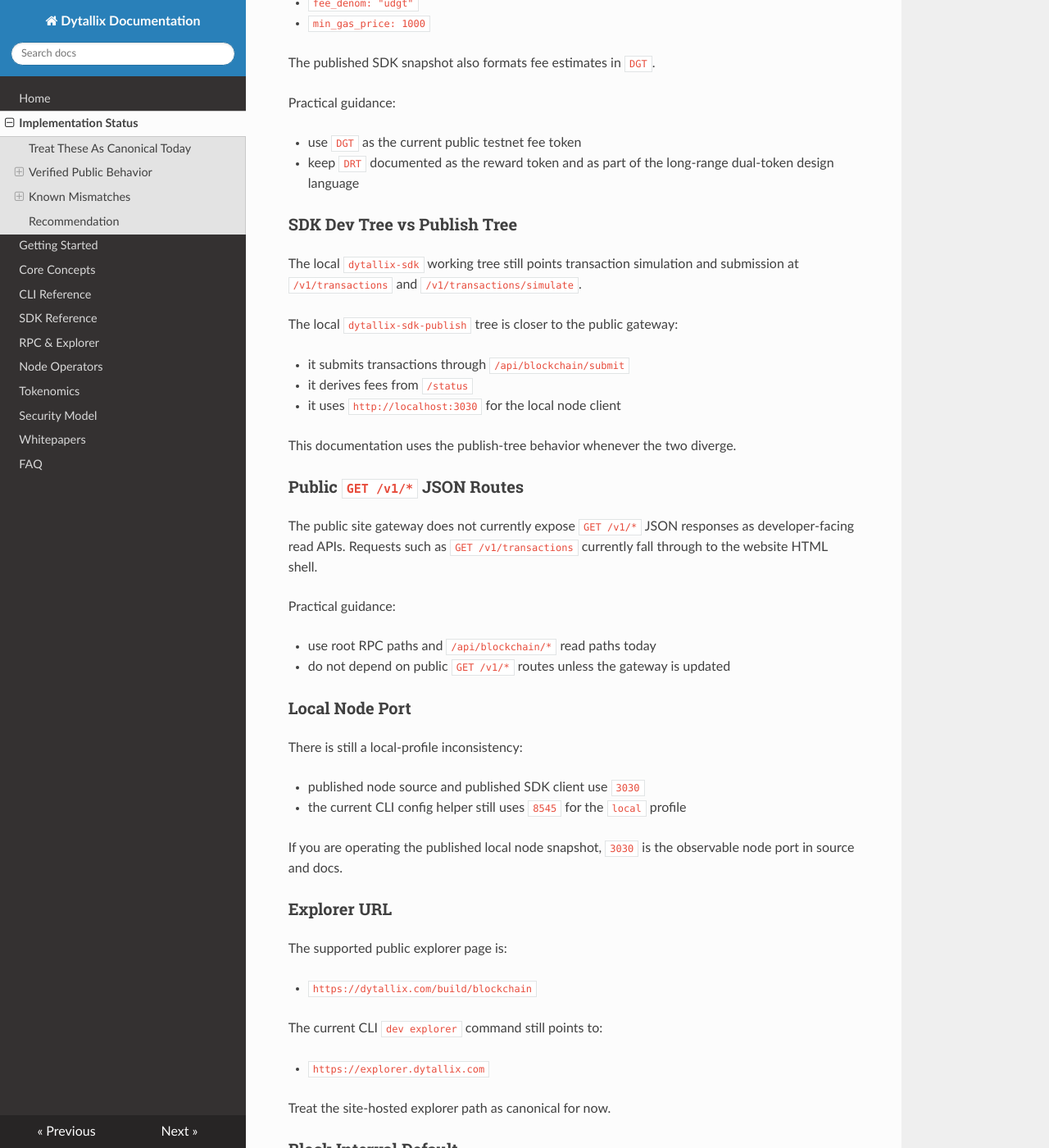
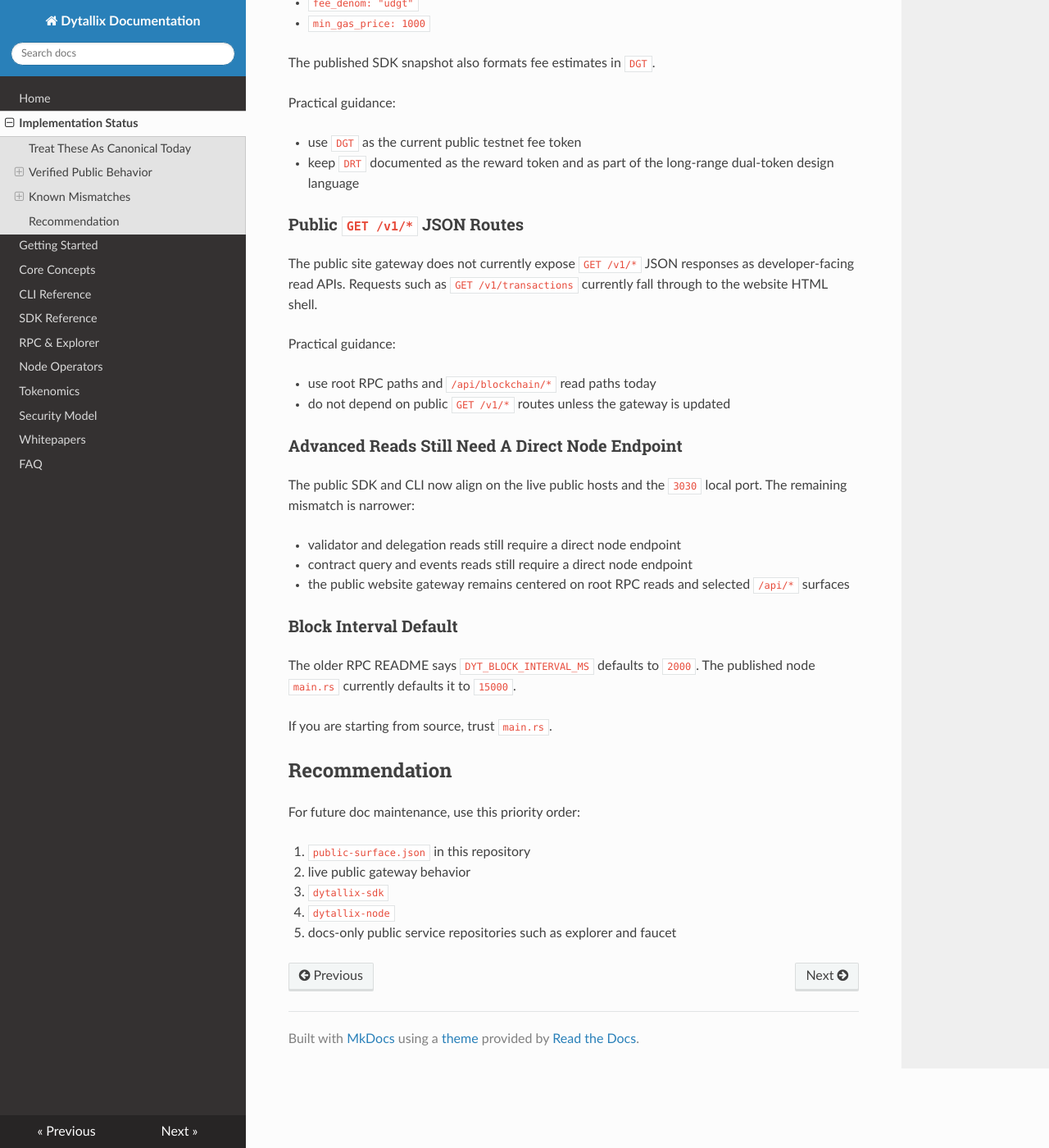
Before and after one commit to DytallixHQ/dytallix-docs, an MkDocs documentation site: the page built from docs/implementation-status.md, in a window 1280 px wide and 1400 px high, scrolled down 1761 px. Shown: the whole window at 82% size. Built offline with MkDocs 1.6.1, drawn with Linux system fonts in a browser that asks for light colours; nearby versions of some CDN libraries; some of the changed text lies outside the part shown.

Commit message:
Align public surface docs

```diff
--- a/docs/implementation-status.md
+++ b/docs/implementation-status.md
@@ -1,7 +1,7 @@
 # Implementation Status
 
 This page records the public behavior that was verified on April 6, 2026 and
-the mismatches that still exist across the local source snapshots.
+the practical limitations that still matter for public integrations.
 
 ## Treat These As Canonical Today
 
@@ -77,19 +77,6 @@ Practical guidance:
 - keep `DRT` documented as the reward token and as part of the long-range
   dual-token design language
 
-### SDK Dev Tree vs Publish Tree
-
-The local `dytallix-sdk` working tree still points transaction simulation and
-submission at `/v1/transactions` and `/v1/transactions/simulate`.
-
-The local `dytallix-sdk-publish` tree is closer to the public gateway:
-
-- it submits transactions through `/api/blockchain/submit`
-- it derives fees from `/status`
-- it uses `http://localhost:3030` for the local node client
-
-This documentation uses the publish-tree behavior whenever the two diverge.
-
 ### Public `GET /v1/*` JSON Routes
 
 The public site gateway does not currently expose `GET /v1/*` JSON responses as
@@ -101,27 +88,15 @@ Practical guidance:
 - use root RPC paths and `/api/blockchain/*` read paths today
 - do not depend on public `GET /v1/*` routes unless the gateway is updated
 
-### Local Node Port
+### Advanced Reads Still Need A Direct Node Endpoint
 
-There is still a local-profile inconsistency:
+The public SDK and CLI now align on the live public hosts and the `3030` local
+port. The remaining mismatch is narrower:
 
-- published node source and published SDK client use `3030`
-- the current CLI config helper still uses `8545` for the `local` profile
-
-If you are operating the published local node snapshot, `3030` is the
-observable node port in source and docs.
-
-### Explorer URL
-
-The supported public explorer page is:
-
-- `https://dytallix.com/build/blockchain`
-
-The current CLI `dev explorer` command still points to:
-
-- `https://explorer.dytallix.com`
-
-Treat the site-hosted explorer path as canonical for now.
+- validator and delegation reads still require a direct node endpoint
+- contract query and events reads still require a direct node endpoint
+- the public website gateway remains centered on root RPC reads and selected
+  `/api/*` surfaces
 
 ### Block Interval Default
 
@@ -134,7 +109,8 @@ If you are starting from source, trust `main.rs`.
 
 For future doc maintenance, use this priority order:
 
-1. live public gateway behavior
-2. `dytallix-sdk-publish`
-3. `dytallix-node-publish`
-4. older working-tree or placeholder docs
+1. `public-surface.json` in this repository
+2. live public gateway behavior
+3. `dytallix-sdk`
+4. `dytallix-node`
+5. docs-only public service repositories such as explorer and faucet
```
Also changed, not shown: README.md (+11 -2 lines), docs/cli-reference.md (+30 -15 lines), docs/getting-started.md (+4 -1 lines), docs/node-operators.md (+6 -7 lines), docs/sdk-reference.md (+5 -2 lines), public-surface.json (added, +47 -0 lines), 2 other files.
